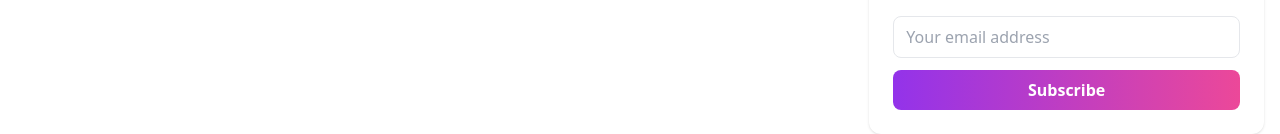
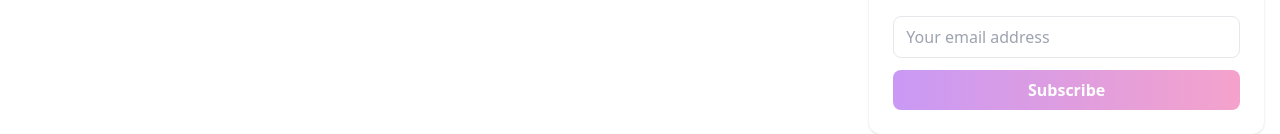
Before and after one commit to manshitu/CosmoDivaBlog, a React (Vite) app in the folder blog/: page / in a window 1280 px wide. Shown: the part 668-802 px from the top of the page. Built offline with nearby package versions, Linux system fonts and the light colour scheme; no server answers.

Commit message:
Added Subscription screen

```diff
--- a/blog/src/components/Sidebar.tsx
+++ b/blog/src/components/Sidebar.tsx
@@ -1,4 +1,37 @@
+import { useState } from "react";
+
 export default function Sidebar() {
+  const [email, setEmail] = useState("");
+  const [buttonText, setButtonText] = useState("Subscribe");
+
+  const handleSubscribe = async () => {
+    if (!email) return;
+
+    setButtonText("Please wait...");
+    try {
+      const res = await fetch("/api/subscribe", {
+        method: "POST",
+        headers: { "Content-Type": "application/json" },
+        body: JSON.stringify({ email }),
+      });
+      const data = await res.json();
+
+      if (data.success) {
+        setButtonText("Subscribed, Thankyou! 🎉");
+      } else if (data.already) {
+        setButtonText("Already Subscribed 💌");
+      } else {
+        setButtonText("Try Again ❌");
+      }
+    } catch (err) {
+      console.error("Subscription failed", err);
+    } finally {
+      // Reset after 0.5s
+      setTimeout(() => setButtonText("Subscribe"), 700);
+      setEmail(""); // clear field
+    }
+  };
+
   return (
     <aside className="space-y-6">
       <div className="bg-white p-6 rounded-xl shadow">
@@ -6,7 +39,9 @@ export default function Sidebar() {
           About CosmoDiva
         </h3>
         <p className="text-gray-600 mb-3">
-          CosmoDiva is a women's health platform dedicated to helping you understand your cycle, optimize your fertility, and embrace your feminine power.
+          CosmoDiva is a women's health platform dedicated to helping you
+          understand your cycle, optimize your fertility, and embrace your
+          feminine power.
         </p>
         <a
           href="/about"
@@ -15,15 +50,24 @@ export default function Sidebar() {
           Learn More →
         </a>
       </div>
+
       <div className="bg-white p-6 rounded-xl shadow">
-        <h3 className="text-xl font-semibold text-purple-700 mb-3">Subscribe</h3>
+        <h3 className="text-xl font-semibold text-purple-700 mb-3">
+          Subscribe
+        </h3>
         <input
           type="email"
+          value={email}
+          onChange={(e) => setEmail(e.target.value)}
           placeholder="Your email address"
           className="w-full border rounded-lg px-3 py-2 mb-3 focus:outline-purple-600"
         />
-        <button className="w-full bg-gradient-to-r from-purple-600 to-pink-500 text-white py-2 rounded-lg font-semibold">
-          Subscribe
+        <button
+          onClick={handleSubscribe}
+          className="w-full bg-gradient-to-r from-purple-600 to-pink-500 text-white py-2 rounded-lg font-semibold disabled:opacity-50"
+          disabled={!email}
+        >
+          {buttonText}
         </button>
       </div>
     </aside>
```
